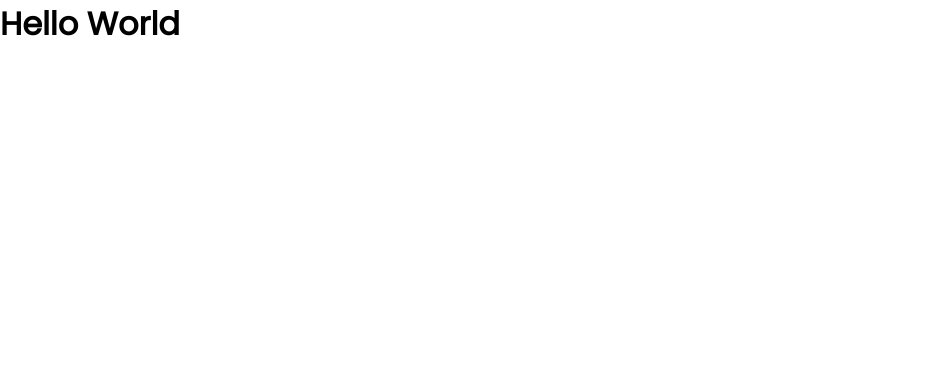
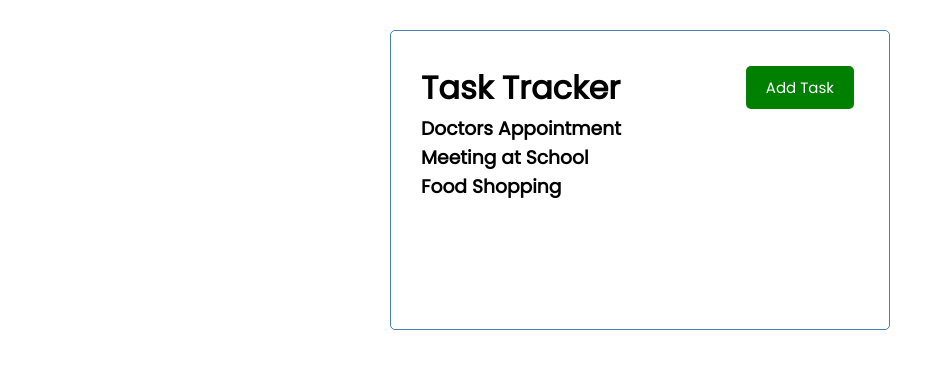
Before and after one commit to The-CodeINN/task_tracker, a Vue app: page / in a window 1280 px wide. Shown: the top 368 px of the page, without its empty margins (0-951 px from the left). Built offline with nearby package versions, Linux system fonts and the light colour scheme.

Commit message:
Added header and task data

```diff
--- a/src/App.vue
+++ b/src/App.vue
@@ -1,8 +1,49 @@
-<script setup></script>
+<template>
+  <div class="container">
+    <Header title="Task Tracker" />
+    <Tasks :tasks="tasks" />
+  </div>
+</template>
 
-<template>
-  <h1>Hello World</h1>
-</template>
+<script>
+import Header from './components/Header.vue';
+import Tasks from './components/Tasks.vue';
+
+export default {
+  name: 'App',
+  components: {
+    Header,
+    Tasks
+},
+  data() {
+    return {
+      tasks: [],
+    };
+  },
+  created() {
+    this.tasks = [
+      {
+        id: 1,
+        text: 'Doctors Appointment',
+        day: 'Feb 5th at 2:30pm',
+        reminder: true,
+      },
+      {
+        id: 2,
+        text: 'Meeting at School',
+        day: 'Feb 6th at 1:30pm',
+        reminder: true,
+      },
+      {
+        id: 3,
+        text: 'Food Shopping',
+        day: 'Feb 5th at 2:30pm',
+        reminder: false,
+      },
+    ];
+  },
+};
+</script>
 
 <style>
 @import url('https://fonts.googleapis.com/css2?family=Poppins:wght@300;400&display=swap');
--- /dev/null
+++ b/src/components/Button.vue
@@ -0,0 +1,22 @@
+<template>
+  <button @click="onClick()" :style="{ backgroundColor: color }" class="btn">
+    {{ text }}
+  </button>
+</template>
+
+<script>
+export default {
+  name: 'Button',
+  props: {
+    text: String,
+    color: String,
+  },
+  methods: {
+    onClick() {
+      console.log('click');
+    },
+  },
+};
+</script>
+
+<style scoped></style>
--- /dev/null
+++ b/src/components/Header.vue
@@ -0,0 +1,28 @@
+<template>
+  <header>
+    <h1>{{ title }}</h1>
+    <Button text="Add Task" color="green" />
+  </header>
+</template>
+
+<script>
+import Button from './Button.vue';
+
+export default {
+  name: 'Header',
+  props: {
+    title: String,
+  },
+  components: {
+    Button,
+  },
+};
+</script>
+
+<style scoped>
+header {
+  display: flex;
+  justify-content: space-between;
+  align-items: center;
+}
+</style>
--- /dev/null
+++ b/src/components/Tasks.vue
@@ -0,0 +1,16 @@
+<template>
+    <div
+        v-for="task in tasks"
+    >
+        <h3>{{task.text}}</h3>
+    </div>
+</template>
+
+<script>
+export default {
+  name: 'Tasks',
+  props: {
+    tasks: Array,
+  },
+};
+</script>
```
Also changed, not shown: src/components/HelloWorld.vue (deleted, +0 -40 lines).
